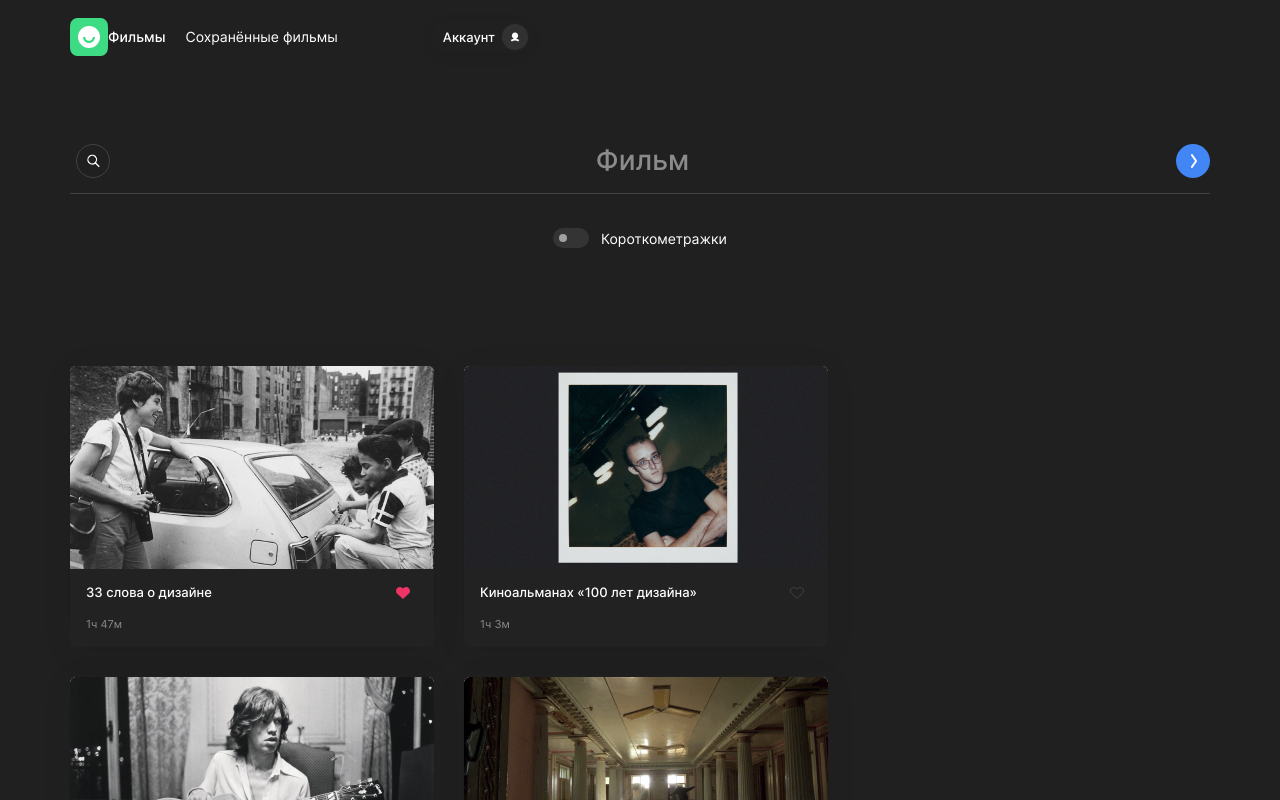
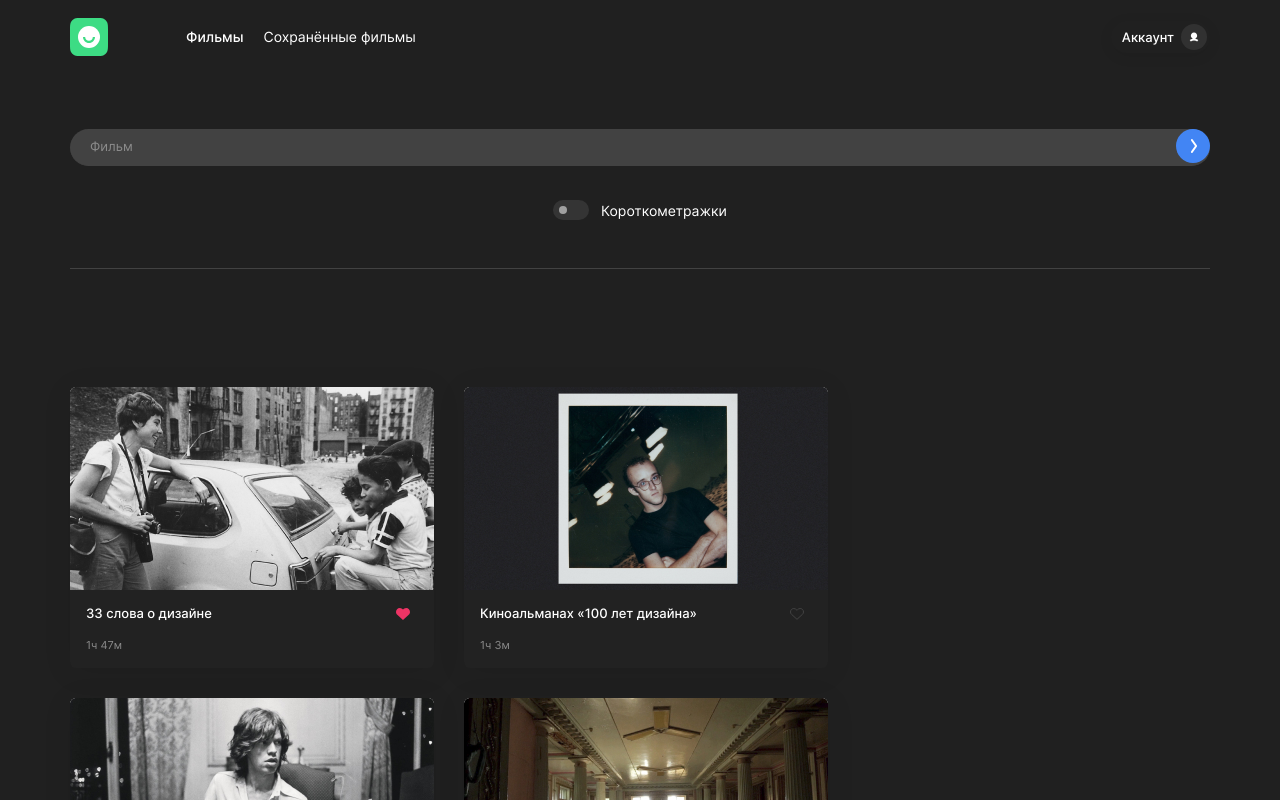
Before and after one commit to IgorDedul/movies-explorer-frontend, a React (Create React App) app: page /movies in a window 1280 px wide. Shown: the top 800 px of the page. Built offline with nearby package versions, Linux system fonts and the light colour scheme.

Commit message:
fix: correct layout

```diff
--- a/src/components/Header/Header.css
+++ b/src/components/Header/Header.css
@@ -3,7 +3,7 @@
     padding-top: 18px;
     padding-bottom: 18px;
     display: flex;
-    justify-content: flex-start;
+    justify-content: space-between;
     align-items: center;
   }
 
--- a/src/components/Movies/SearchForm/SearchForm.css
+++ b/src/components/Movies/SearchForm/SearchForm.css
@@ -8,6 +8,8 @@
   .search__form {
     display: flex;
     flex-direction: column;
+    padding-bottom: 48px;
+    border-bottom: 1px solid #424242;
   }
 
   .search__input-container {
@@ -19,7 +21,7 @@
 
   .search__magnifier {
     position: absolute;
-    bottom: 10px;
+    bottom: 1px;
     left: 0;
     width: 46px;
     height: 46px;
@@ -33,18 +35,21 @@
   }
 
   .search__input {
-    padding: 15px 50px 15px 55px;
+    padding: 10px 0;
+    margin: 0;
     border: none;
+    border-radius: 30px;
     border-bottom: 1px solid #424242;
-    background-color: transparent;
-    font-weight: 500;
-    font-size: 28px;
+    background-color: #424242;
+    font-weight: 400;
+    font-size: 13px;
     line-height: 1.2;
     color: white;
   }
 
   .search__input::placeholder {
-    text-align: center;
+    text-align: left;
+    padding-left: 20px;
     color: #8B8B8B;
   }
 
@@ -61,7 +66,6 @@
   .search__button {
     position: absolute;
     right: 0;
-    bottom: 16px;
     width: 34px;
     height: 34px;
     border: none;
--- a/src/components/Movies/SearchForm/SearchForm.js
+++ b/src/components/Movies/SearchForm/SearchForm.js
@@ -8,10 +8,6 @@ const SearchForm = () => {
     <section className='search section' aria-label="Поиск">
       <form name='search' className='search__form' noValidate>
         <div className='search__input-container'>
-          <button
-            type='submit'
-            className='search__magnifier'
-          />
           <input
             type='text'
             name='searchText'
--- a/src/components/Navigation/Navigation.css
+++ b/src/components/Navigation/Navigation.css
@@ -37,11 +37,7 @@
     display: flex;
     justify-content: space-between;
     align-items: center;
-    column-gap: 44px;
-    flex-grow: 1;
-
-    /**padding-left: 20px;
-    width: 90vh;**/
+    width: 80vw;
   }
 
   .menu__links_opened {
--- a/src/components/SavedMovies/MoviesCardList/MoviesCardList.js
+++ b/src/components/SavedMovies/MoviesCardList/MoviesCardList.js
@@ -6,7 +6,7 @@ const MoviesCardList = () => {
   return (
     <section className='movies-card-list section' aria-label="Сохраненные фильмы">
       <ul className='movies-card-list__list list'>
-        <MoviesCard/>;
+        <MoviesCard/>
       </ul>
     </section>
   );
```
Also changed, not shown: src/components/SavedMovies/SavedMovies.js (+0 -7 lines).
